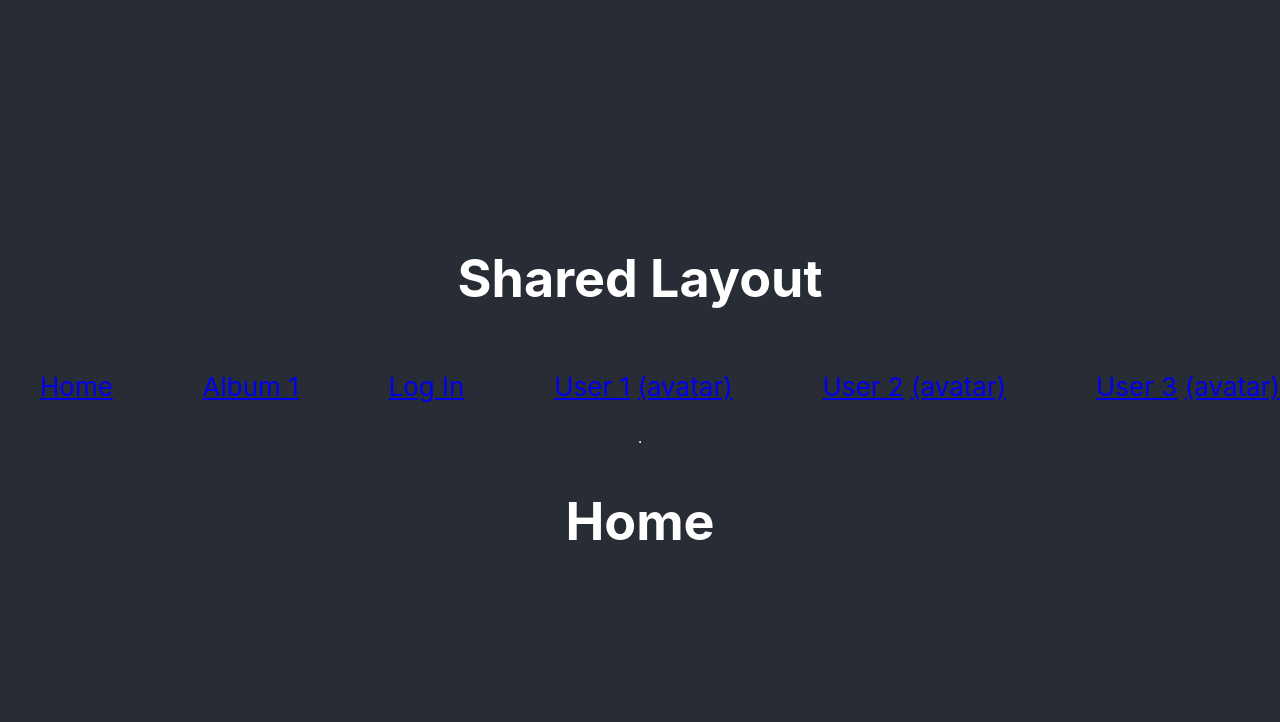
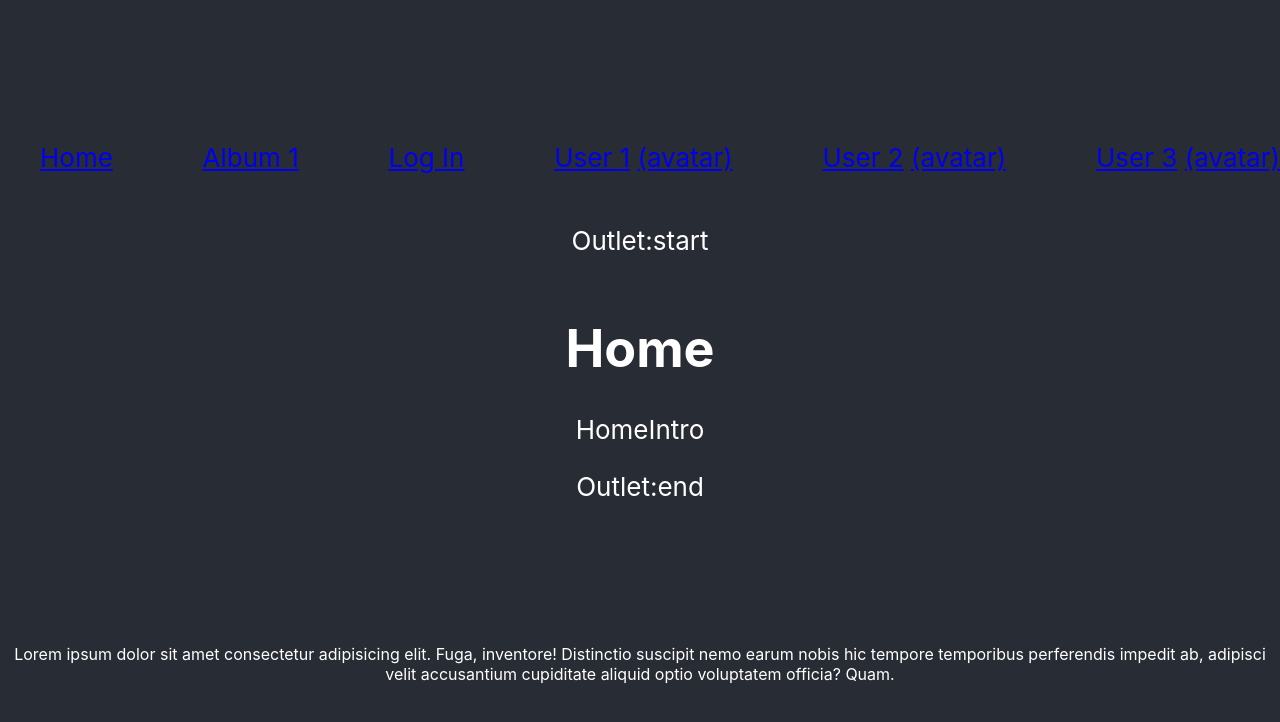
Before and after one commit to mkubera/goit-jsr-4, a React (Create React App) app: page / in a window 1280 px wide. Shown: the top 722 px of the page. Built offline with nearby package versions, Linux system fonts and the light colour scheme.

Commit message:
App restructured

```diff
--- a/src/App.css
+++ b/src/App.css
@@ -1,21 +1,14 @@
 .App {
+  background-color: #282c34;
+  color: #fff;
   text-align: center;
-}
-
-.App-logo {
-  height: 40vmin;
-  pointer-events: none;
-}
-
-@media (prefers-reduced-motion: no-preference) {
-  .App-logo {
-    animation: App-logo-spin infinite 20s linear;
-  }
+  min-height: 100vh;
+  display: flex;
+  flex-direction: column;
+  justify-content: space-evenly;
 }
 
 .App-header {
-  background-color: #282c34;
-  min-height: 100vh;
   display: flex;
   flex-direction: column;
   align-items: center;
--- a/src/App.jsx
+++ b/src/App.jsx
@@ -6,7 +6,7 @@ import Chucks from "./components/Chucks";
 import Items from "./components/Items";
 import Title from "./components/Title";
 import User from "./components/user/User";
-import Home from "./components/Home";
+import HomePage from "./components/pages/home/HomePage";
 import NotFound from "./components/NotFound";
 import SharedLayout from "./components/layouts/SharedLayout";
 import Avatar from "./components/user/Avatar";
@@ -16,7 +16,7 @@ const App = () => {
   return (
     <Routes>
       <Route path="/" element={<SharedLayout />}>
-        <Route index element={<Home />} />
+        <Route index element={<HomePage />} />
         <Route path="users/login" element={<Login />} />
         <Route path="users/:userId" element={<User />} />
         <Route path="users/:userId/avatar" element={<Avatar />} />
--- a/src/components/Home.jsx
+++ /dev/null
@@ -1,14 +0,0 @@
-import React from "react";
-import PropTypes from "prop-types";
-
-const Home = (props) => {
-  return (
-    <div>
-      <h1>Home</h1>
-    </div>
-  );
-};
-
-Home.propTypes = {};
-
-export default Home;
--- a/src/components/layouts/SharedLayout.jsx
+++ b/src/components/layouts/SharedLayout.jsx
@@ -8,7 +8,6 @@ const SharedLayout = (props) => {
   return (
     <div className="App">
       <header className="App-header">
-        <h1>Shared Layout</h1>
         <ul className="App-nav">
           <li>
             <Link to="/">Home</Link>
@@ -26,9 +25,19 @@ const SharedLayout = (props) => {
             </li>
           ))}
         </ul>
-        <hr />
+
+        <p>Outlet:start</p>
+
         <Outlet />
+
+        <p>Outlet:end</p>
       </header>
+      <footer>
+        Lorem ipsum dolor sit amet consectetur adipisicing elit. Fuga,
+        inventore! Distinctio suscipit nemo earum nobis hic tempore temporibus
+        perferendis impedit ab, adipisci velit accusantium cupiditate aliquid
+        optio voluptatem officia? Quam.
+      </footer>
     </div>
   );
 };
--- /dev/null
+++ b/src/components/pages/home/HomeIntro.jsx
@@ -0,0 +1,10 @@
+import React from "react";
+import PropTypes from "prop-types";
+
+const HomeIntro = (props) => {
+  return <div>HomeIntro</div>;
+};
+
+HomeIntro.propTypes = {};
+
+export default HomeIntro;
--- /dev/null
+++ b/src/components/pages/home/HomePage.jsx
@@ -0,0 +1,16 @@
+import React from "react";
+import PropTypes from "prop-types";
+import HomeIntro from "./HomeIntro";
+
+const HomePage = (props) => {
+  return (
+    <div>
+      <h1>Home</h1>
+      <HomeIntro />
+    </div>
+  );
+};
+
+HomePage.propTypes = {};
+
+export default HomePage;
```
Also changed, not shown: src/components/shared/Button.jsx (added, +13 -0 lines).
